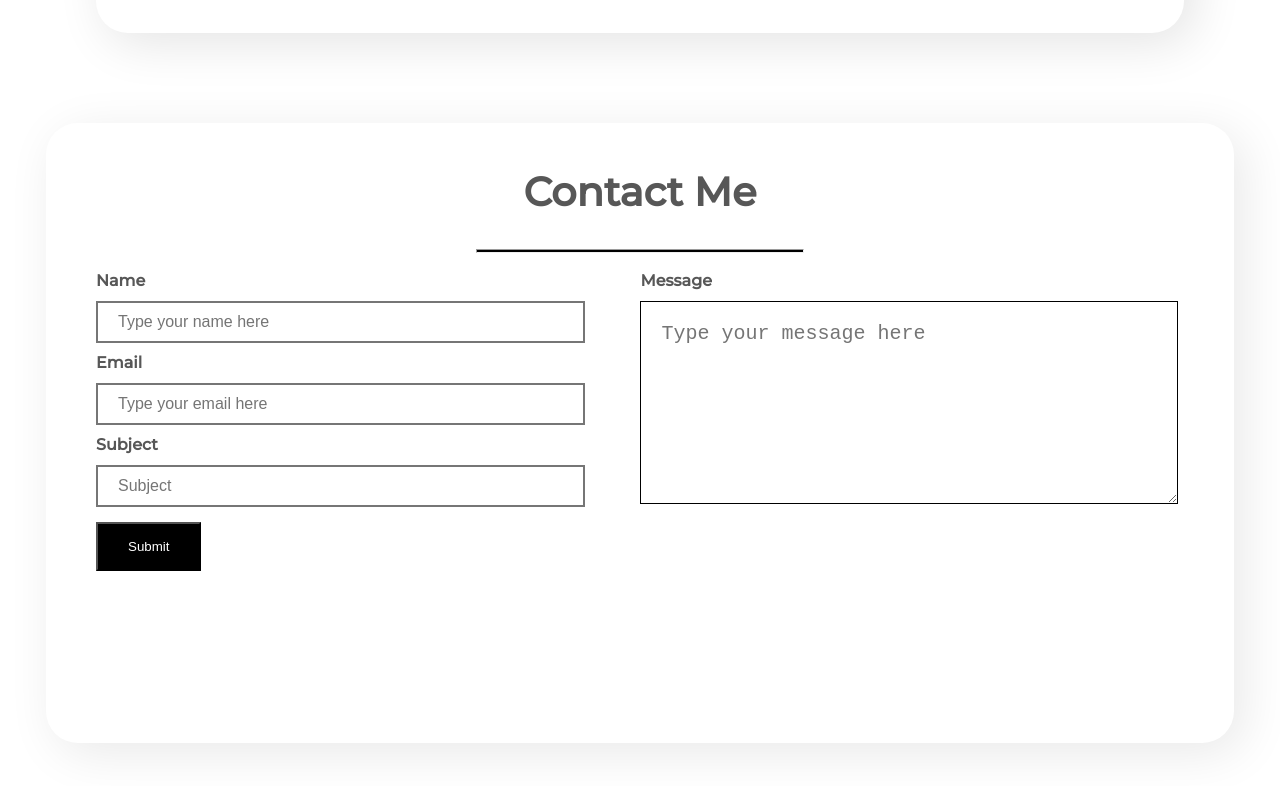
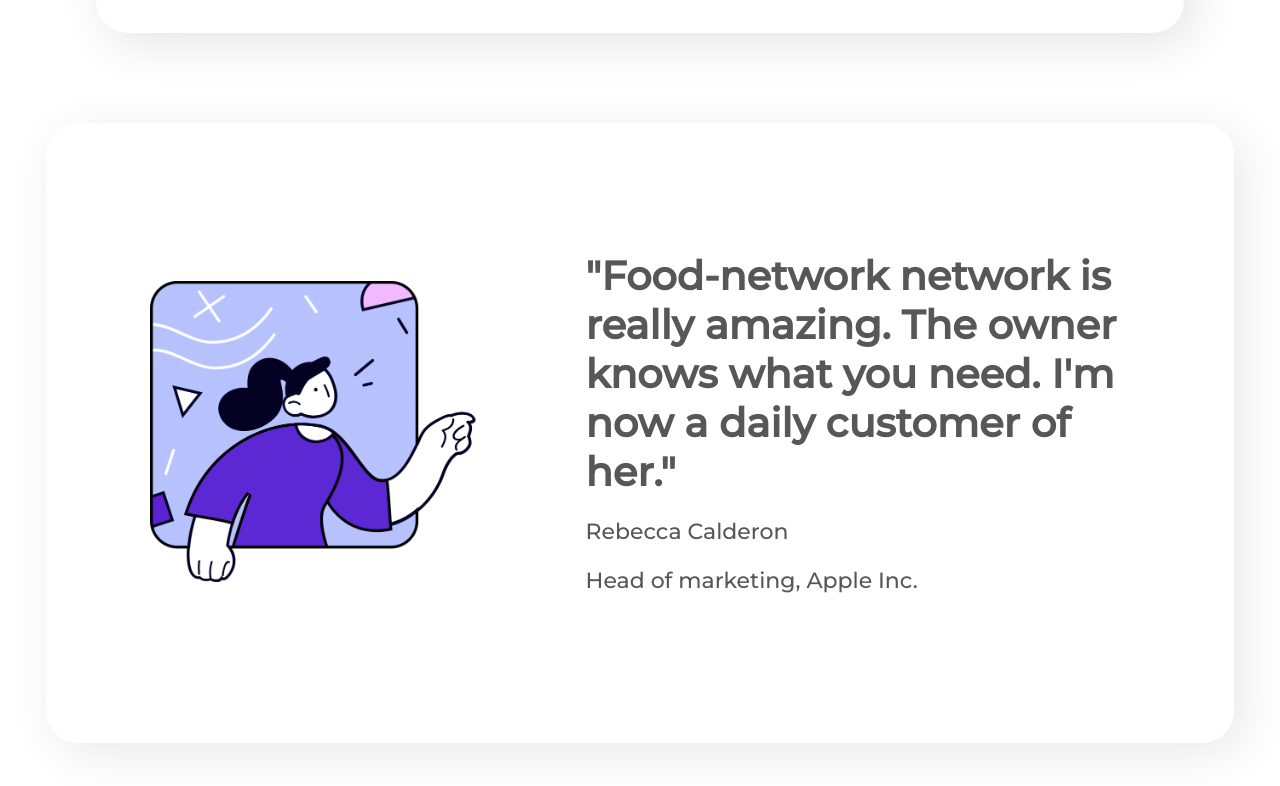
Before and after one commit to ihasaniftekhar/food-network, a plain HTML site: page index.html in a window 1280 px wide. Shown: the part 2614-3400 px from the top of the page. Drawn offline with Linux system fonts and the light colour scheme.

Commit message:
Second Submission Before 11:59 PM

```diff
--- a/css/main-style.css
+++ b/css/main-style.css
@@ -159,3 +159,12 @@ textarea{
     color: white;
     margin: 15px 15px 15px 0px;
 }
+
+.testimonials{
+    width: 85%;
+    height: 75vh;
+    box-shadow: 10px 10px 50px rgba(0, 0, 0, 0.089);
+    margin: 90px auto;
+    padding: 10px 50px;
+    border-radius: 2em;
+}
--- a/index.html
+++ b/index.html
@@ -53,7 +53,7 @@
             <p>
                 I'm a nutritionist, food vloger as well as a cooking expert. I konw what is good for you. I just need to do a simple checkup on you. And I will be done with the results. I can offer you the best food routine ever. You really don't need to think before eating, if you follow my instructions!
             </p>
-            <br><br>
+            <br>
             <a target="_blank" class="fancy-button" href="https://ihasaniftekhar.github.io/food-network/">Contact Me</a>
 
         </div>
@@ -121,6 +121,18 @@
                 </div>
         </section>
 
+        <section class="testimonials flexible">
+            <div class="half-width" style="width: 30%; margin: auto;">
+                <img width="100%" src="images/testimonials.png" alt="testimonials">
+            </div>
+
+            <div style="margin: auto;" class="half-width">
+                <h1 style="margin: auto; font-size: 40px;">"Food-network network is really amazing. The owner knows what you need. I'm now a daily customer of her."</h1>
+                <p>Rebecca Calderon</p>
+                <p>Head of marketing, Apple Inc.</p>
+            </div>
+        </section>
+
         <section class="contact-box-main">
             <h2 style="text-align: center;">Contact Me</h2>
             <hr>
```
Also changed, not shown: images/testimonials.png (added).
